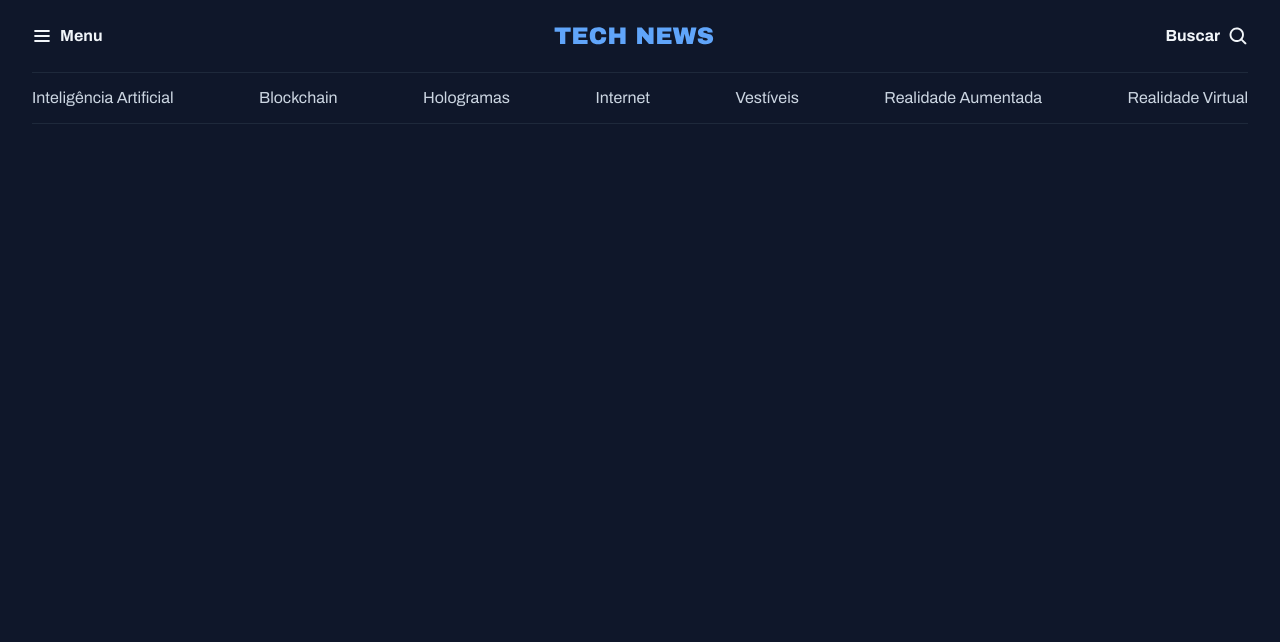
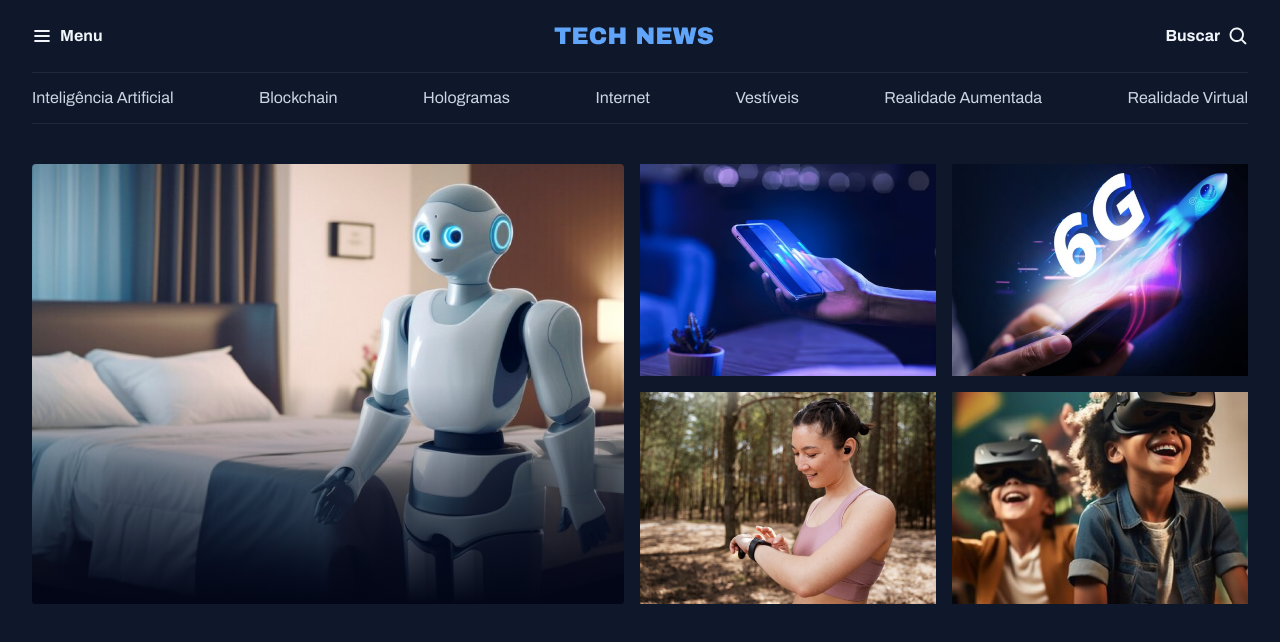
Before and after one commit to calebe01/Portal_de_Noticias, a plain HTML site: page index.html in a window 1280 px wide. Drawn offline with Linux system fonts and the light colour scheme.

Commit message:
feat: add card gradient

```diff
--- a/index.html
+++ b/index.html
@@ -34,5 +34,26 @@
       <a href="#">Realidade  Virtual</a>
     </nav>
   </header>
+  <main class="grid container">
+    <section id="featured" class="grid grid-flow-col gap-16">
+      <div class="card">
+        <img src="assets/images/Image 01.png" alt="BigImageRobot">
+      </div>
+      <div class="grid grid-cols-2 gap-16">
+        <div>
+          <img src="assets/images/Image 02.png" alt="">
+        </div>
+        <div>
+          <img src="assets/images/Image 03.png" alt="">
+        </div>
+        <div>
+          <img src="assets/images/Image 04.png" alt="">
+        </div>
+          <img src="assets/images/Image 05.png" alt="">
+        </div>
+      </div>
+    </section>
+
+  </main>
 </body>
 </html>
--- a/style/global.css
+++ b/style/global.css
@@ -41,18 +41,16 @@ a:hover {
 h1,h2,h3 {
   font: inherit;
 }
+
+img{
+  max-width: 100%;
+}
+
 .container {
   max-width: 1280px;
   padding-inline: 32px;
   margin-inline: auto;
 }
-
-/* utility-first */
-
-.grid {
-  display: grid;
+main{
+  margin-top: 40px;
 }
-
-.grid-flow-col {
-  grid-auto-flow: column;
-}
--- a/style/index.css
+++ b/style/index.css
@@ -1,2 +1,4 @@
 @import url(global.css);
 @import url(header.css);
+@import url(utility.css);
+@import url(sections.css);
--- /dev/null
+++ b/style/sections.css
@@ -0,0 +1,25 @@
+#featured{
+  img{
+    height: 100%;
+    object-fit: cover;
+  }
+}
+
+.card {
+
+  border-radius: 4px;
+  overflow: hidden;
+  position: relative;
+
+  &::before{
+    content: "";
+    position: absolute;
+    inset: 0;
+    top: 50%;
+    background: linear-gradient(
+      180deg,
+      transparent 0%,
+      #020617 100%
+    );
+  }
+}
--- /dev/null
+++ b/style/utility.css
@@ -0,0 +1,17 @@
+/* utility-first */
+
+.grid {
+  display: grid;
+}
+
+.grid-flow-col {
+  grid-auto-flow: column;
+}
+
+.grid-cols-2 {
+  grid-template-columns: 1fr 1fr;
+}
+
+.gap-16{
+  gap: 16px;
+}
```
